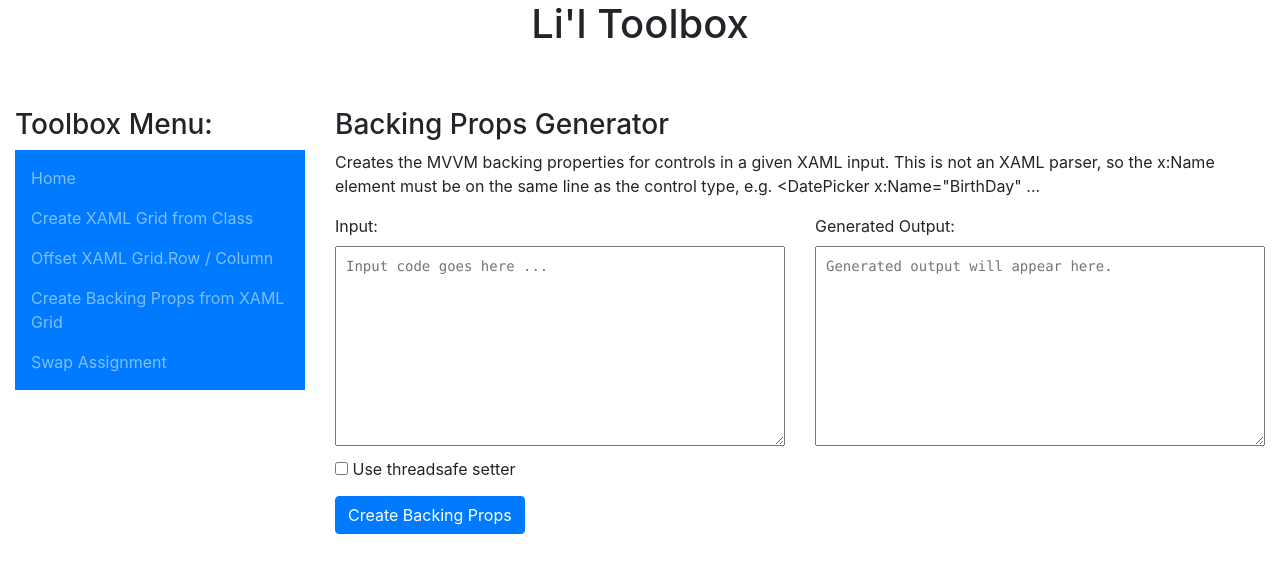
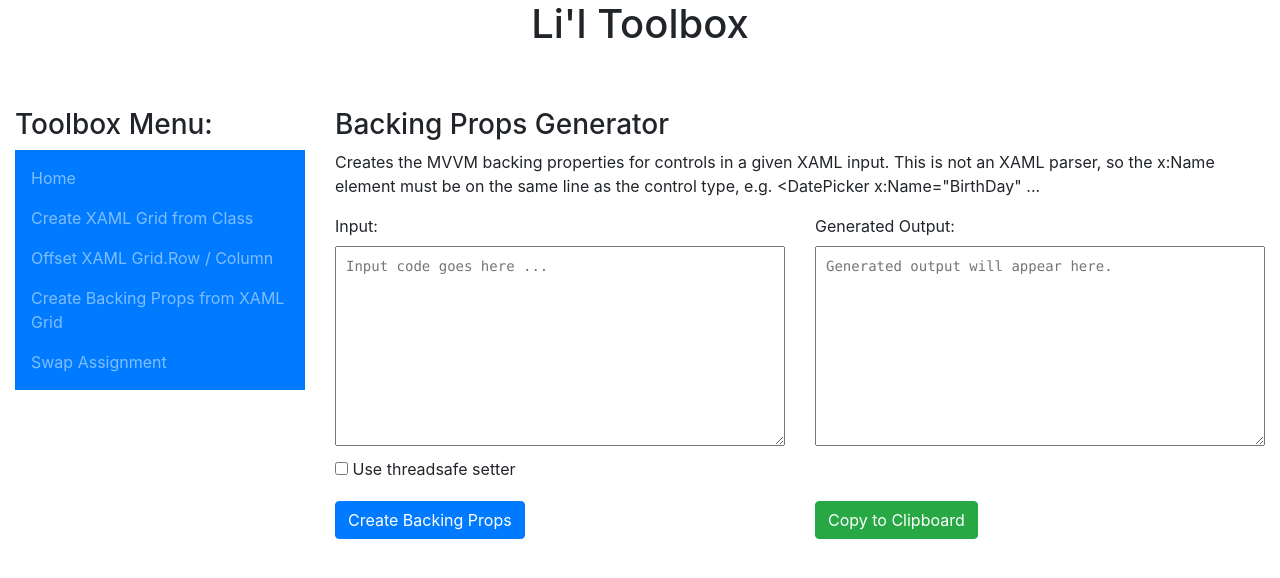
Before and after one commit to nhebb/lil-toolbox, an Angular app: page /backing-props in a window 1280 px wide. Shown: the top 578 px of the page. Built offline with nearby package versions, Linux system fonts and the light colour scheme.

Commit message:
Added copy to clipboard

```diff
--- a/src/app/backing-props/backing-props.component.html
+++ b/src/app/backing-props/backing-props.component.html
@@ -10,17 +10,24 @@
       </div>
       <div class="col-6">
          <label>Generated Output:</label>
-         <textarea class="code-box" formControlName="outputText" rows="16" cols="50"
+         <textarea #outputElement class="code-box" formControlName="outputText" rows="16" cols="50"
           placeholder="Generated output will appear here."></textarea>
       </div>
    </div>
    <div class="row">
       <div class="col-3">
          <label>
-            <input type="checkbox" formControlName="threadsafe" checked>
+            <input type="checkbox" formControlName="threadsafe">
             Use threadsafe setter
          </label>
       </div>
    </div>
-   <button type="submit" class="btn btn-primary" >Create Backing Props</button>
+   <div class="row">
+      <div class="col-6">
+         <button type="submit" class="btn btn-primary" >Create Backing Props</button>
+      </div>
+      <div class="col-6">
+         <button type="button" class="btn btn-success" (click)="copyText(outputElement)">Copy to Clipboard</button>
+      </div>
+   </div>
 </form>
--- a/src/app/backing-props/backing-props.component.ts
+++ b/src/app/backing-props/backing-props.component.ts
@@ -28,4 +28,12 @@ export class BackingPropsComponent implements OnInit {
     const result = this.backingPropsService.createBackingProps(input, threadsafe);
     this.myForm.patchValue({outputText: result});
   }
+
+  copyText(outputElement: any) {
+    outputElement.select();
+    outputElement.setSelectionRange(0, 99999); // For mobile devices
+    document.execCommand('copy');
+    outputElement.setSelectionRange(0, 0);
+  }
+
 }
--- a/src/app/grid-from-class/grid-from-class.component.html
+++ b/src/app/grid-from-class/grid-from-class.component.html
@@ -12,7 +12,7 @@
       </div>
       <div class="col-6">
          <label>Generated Output:</label>
-         <textarea class="code-box" formControlName="outputText" rows="16" cols="50" placeholder="Generated output will appear here."></textarea>
+         <textarea #outputElement class="code-box" formControlName="outputText" rows="16" cols="50" placeholder="Generated output will appear here."></textarea>
       </div>
    </div>
    <div class="row">
@@ -30,7 +30,14 @@
    </div>
    <div class="row">
       <div class="col-2">
+      </div>
+   </div>
+   <div class="row">
+      <div class="col-6">
          <button type="submit" class="btn btn-primary">Create Grid</button>
+      </div>
+      <div class="col-6">
+         <button type="button" class="btn btn-success" (click)="copyText(outputElement)">Copy to Clipboard</button>
       </div>
    </div>
 </form>
--- a/src/app/grid-from-class/grid-from-class.component.ts
+++ b/src/app/grid-from-class/grid-from-class.component.ts
@@ -29,4 +29,12 @@ export class GridFromClassComponent implements OnInit {
     // console.log('result:\n' + result);
     this.myForm.patchValue({outputText: result});
   }
+
+  copyText(outputElement: any) {
+    outputElement.select();
+    outputElement.setSelectionRange(0, 99999); // For mobile devices
+    document.execCommand('copy');
+    outputElement.setSelectionRange(0, 0);
+  }
+
 }
--- a/src/app/grid-offset/grid-offset.component.html
+++ b/src/app/grid-offset/grid-offset.component.html
@@ -10,7 +10,7 @@
       </div>
       <div class="col-6">
          <label>Generated Output:</label>
-         <textarea class="code-box" formControlName="outputText" rows="8" cols="50" placeholder="Generated output will appear here."></textarea>
+         <textarea #outputElement class="code-box" formControlName="outputText" rows="8" cols="50" placeholder="Generated output will appear here."></textarea>
       </div>
    </div>
    <div class="row">
@@ -36,5 +36,12 @@
          </div>
       </div>
    </div>
-   <button type="submit" class="btn btn-primary">Offset Grid</button>
+   <div class="row">
+      <div class="col-6">
+         <button type="submit" class="btn btn-primary">Offset Grid</button>
+      </div>
+      <div class="col-6">
+         <button type="button" class="btn btn-success" (click)="copyText(outputElement)">Copy to Clipboard</button>
+      </div>
+   </div>
 </form>
--- a/src/app/grid-offset/grid-offset.component.ts
+++ b/src/app/grid-offset/grid-offset.component.ts
@@ -29,14 +29,15 @@ export class GridOffsetComponent implements OnInit {
     const offset = this.myForm.value.offset;
     const startIndex = this.myForm.value.startIndex;
 
-    // console.log(`
-    //   input: ${input}
-    //   direction: ${direction}
-    //   offset: ${offset}
-    //   startIndex: ${startIndex}`);
-
     const result = this.gridService.applyOffset(input, direction, offset, startIndex);
     this.myForm.patchValue({outputText: result});
   }
 
+  copyText(outputElement: any) {
+    outputElement.select();
+    outputElement.setSelectionRange(0, 99999); // For mobile devices
+    document.execCommand('copy');
+    outputElement.setSelectionRange(0, 0);
+  }
+
 }
--- a/src/app/swap-assignment/swap-assignment.component.html
+++ b/src/app/swap-assignment/swap-assignment.component.html
@@ -17,7 +17,7 @@
    </div>
    <div class="row">
       <div class="col-6">
-         <button type="submit" class="btn btn-primary" >Swap It</button>
+         <button type="submit" class="btn btn-primary" >Swap Assignment</button>
       </div>
       <div class="col-6">
          <button type="button" class="btn btn-success" (click)="copyText(outputElement)">Copy to Clipboard</button>
```
